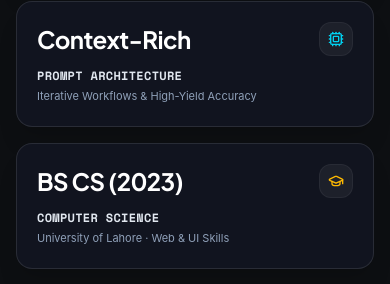
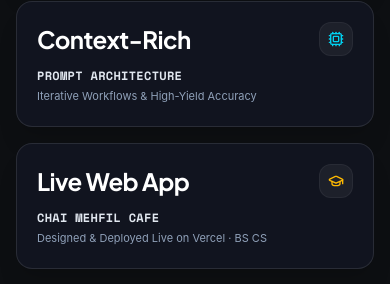
Before and after one commit to yousaftariq2014-png/my-portfolio, a React (Vite) app: page / in a window 390 px wide. Shown: the part 1534-1818 px from the top of the page. Built offline with nearby package versions, Linux system fonts and the light colour scheme.

Commit message:
feat: add Chai Mehfil Cafe project showcase
Update portfolio with live web project details, including a direct launch link, improved proof strip interaction, and updated project metadata.

```diff
--- a/metadata.json
+++ b/metadata.json
@@ -1,6 +1,8 @@
 {
-  "name": "Rishi — Creative Developer & Designer Portfolio",
+  "name": "yousaf  Creative Developer & Designer Portfolio",
   "description": "Interactive creative developer portfolio with 3D perspective doors, dynamic flip cards, playable project showcases, and a time machine journey.",
   "requestFramePermissions": [],
-  "majorCapabilities": ["MAJOR_CAPABILITY_SERVER_SIDE_GEMINI_API"]
+  "majorCapabilities": [
+    "MAJOR_CAPABILITY_SERVER_SIDE_GEMINI_API"
+  ]
 }
--- a/src/App.tsx
+++ b/src/App.tsx
@@ -116,6 +116,7 @@ export default function App() {
             <ProofStrip
               onOpenConsultation={() => handleOpenContact()}
               onViewForexProof={() => handleSelectDoorById('forex-trading')}
+              onViewWebProof={() => handleSelectDoorById('web-development')}
             />
 
             {/* Signature Feature: 3D Doors */}
--- a/src/components/ProofStrip.tsx
+++ b/src/components/ProofStrip.tsx
@@ -5,9 +5,10 @@ import { CREATOR_INFO } from '../data/portfolioData';
 interface ProofStripProps {
   onOpenConsultation: () => void;
   onViewForexProof?: () => void;
+  onViewWebProof?: () => void;
 }
 
-export const ProofStrip: React.FC<ProofStripProps> = ({ onOpenConsultation, onViewForexProof }) => {
+export const ProofStrip: React.FC<ProofStripProps> = ({ onOpenConsultation, onViewForexProof, onViewWebProof }) => {
   const metrics = [
     {
       icon: TrendingUp,
@@ -16,7 +17,8 @@ export const ProofStrip: React.FC<ProofStripProps> = ({ onOpenConsultation, onVi
       sub: 'FundedNext 50K · 6 Yrs · Real Payouts',
       accent: 'text-emerald-400',
       border: 'hover:border-emerald-500/40',
-      clickable: true
+      clickable: true,
+      action: 'forex'
     },
     {
       icon: Film,
@@ -38,12 +40,13 @@ export const ProofStrip: React.FC<ProofStripProps> = ({ onOpenConsultation, onVi
     },
     {
       icon: GraduationCap,
-      value: 'BS CS (2023)',
-      label: 'Computer Science',
-      sub: 'University of Lahore · Web & UI Skills',
+      value: 'Live Web App',
+      label: 'Chai Mehfil Cafe',
+      sub: 'Designed & Deployed Live on Vercel · BS CS',
       accent: 'text-amber-400',
       border: 'hover:border-amber-500/40',
-      clickable: false
+      clickable: true,
+      action: 'web'
     }
   ];
 
@@ -57,11 +60,13 @@ export const ProofStrip: React.FC<ProofStripProps> = ({ onOpenConsultation, onVi
             <div
               key={idx}
               onClick={() => {
-                if (m.clickable && onViewForexProof) {
+                if (m.action === 'forex' && onViewForexProof) {
                   onViewForexProof();
+                } else if (m.action === 'web' && onViewWebProof) {
+                  onViewWebProof();
                 }
               }}
-              className={`p-5 rounded-2xl bg-[#121622]/90 backdrop-blur-md border border-white/10 shadow-xl transition-all duration-300 hover:-translate-y-1 ${m.border} group ${m.clickable ? 'cursor-pointer hover:border-emerald-400/60' : ''}`}
+              className={`p-5 rounded-2xl bg-[#121622]/90 backdrop-blur-md border border-white/10 shadow-xl transition-all duration-300 hover:-translate-y-1 ${m.border} group ${m.clickable ? 'cursor-pointer hover:border-amber-400/50' : ''}`}
             >
               <div className="flex items-center justify-between mb-3">
                 <span className={`text-2xl sm:text-3xl font-black font-display tracking-tight text-white ${m.accent}`}>
@@ -74,8 +79,8 @@ export const ProofStrip: React.FC<ProofStripProps> = ({ onOpenConsultation, onVi
               <div className="text-xs font-bold font-mono text-slate-200 uppercase tracking-wide mb-1 flex items-center justify-between">
                 <span>{m.label}</span>
                 {m.clickable && (
-                  <span className="text-[10px] text-emerald-400 font-bold opacity-0 group-hover:opacity-100 transition-opacity">
-                    View Proofs ↗
+                  <span className="text-[10px] text-amber-400 font-bold opacity-0 group-hover:opacity-100 transition-opacity">
+                    View Project ↗
                   </span>
                 )}
               </div>
--- a/src/data/portfolioData.ts
+++ b/src/data/portfolioData.ts
@@ -198,24 +198,27 @@ export const SERVICE_DOORS: ServiceDoor[] = [
     },
     projects: [
       {
-        id: 'web-foundations',
-        title: 'Modern Web Architecture & Layout Showcase',
-        subtitle: 'Semantic Structure & Interactive Components',
-        category: 'BS COMPUTER SCIENCE • WEB DEVELOPMENT',
-        description: 'Clean, accessible web page architectures built with modern semantic markup, responsive grid structures, and interactive UI states. Demonstrates foundational software engineering discipline paired with modern responsive design.',
+        id: 'chai-mehfil-cafe',
+        title: 'Chai Mehfil Cafe — Rooftop & Desi Bites',
+        subtitle: 'Live Deployed Web Application · Lahore, Pakistan',
+        category: 'LIVE PRODUCTION WEB APP • DESIGN & FRONTEND',
+        description: 'A rich, atmospheric digital brand and web application designed and built for Chai Mehfil Cafe (Opp. Alrehman Garden Phase II, Lahore). Features bilingual Roman Urdu & Nastaliq calligraphy support, dynamic midnight deals (5:00 PM – 4:00 AM), interactive Khas Menu, mood-matcher beverage generator, rooftop seating preview, and live ambient music vibes.',
         highlights: [
-          'Semantic HTML5 structure with zero layout shift',
-          'Clean CSS layout mathematics and accessible typography',
-          'Integration with dynamic interactive widgets and calculators',
-          'University of Lahore Computer Science capstone foundations'
+          'Live production web application deployed on Vercel: https://chaimehfil-flame.vercel.app',
+          'Bilingual interface with Roman Urdu & Urdu calligraphy toggle',
+          'Dynamic Midnight Deals (5:00 PM – 4:00 AM) and interactive Khas Menu',
+          'Mood Matcher beverage engine and Rooftop Seating selector',
+          'Integrated 1-Click WhatsApp Ordering and Google Maps Lahore location',
+          'Mobile-first responsive design with 4.9★ rating (1,500+ reviews)'
         ],
-        tags: ['HTML5', 'Computer Science', 'Page Layout', 'Responsive Design', 'University of Lahore'],
+        tags: ['Live Web App', 'Vercel Deployment', 'UI/UX Design', 'Chai Mehfil', 'Responsive Design', 'Bilingual Urdu', 'Lahore'],
         type: 'desktop',
-        image: '/src/assets/images/project_web_platform_1794424699631.jpg',
+        image: '/assets/aistudio/_C5CFA02A-967A-43FE-9076-ABA9E0246121__3bce116f.png',
+        externalUrl: 'https://chaimehfil-flame.vercel.app',
         stats: [
-          { label: 'Degree', value: 'BS Computer Science' },
-          { label: 'University', value: 'UOL (2023)' },
-          { label: 'Core Skills', value: 'HTML & CS' }
+          { label: 'Platform', value: 'Vercel Live' },
+          { label: 'Rating', value: '4.9 ★ (1.5K+)' },
+          { label: 'Role', value: 'UI/UX & Frontend' }
         ]
       }
     ]
@@ -232,10 +235,11 @@ export const TIMELINE_MILESTONES: TimelineMilestone[] = [
     description: 'Six years of hands-on experience analyzing currency markets using price charts and technical-analysis concepts. Monitored currency-pair movements, applied strategy-based setups with strict risk management, and founded Realify AI to generate compelling short-form and storytelling video content.',
     achievements: [
       'Successfully navigated currency market cycles with disciplined capital protection and patience',
+      'Designed and deployed Chai Mehfil Cafe (chaimehfil-flame.vercel.app) production web application',
       'Built and scaled Realify AI video channels with 100% AI-generated short-form content',
       'Engineered structured prompt workflows for high-accuracy video scene generation'
     ],
-    skills: ['Market Analysis', 'Technical Analysis', 'Risk Management', 'AI Video Creation', 'AI Prompt Engineering', 'Realify AI']
+    skills: ['Market Analysis', 'Technical Analysis', 'Risk Management', 'Web Development', 'Chai Mehfil Cafe', 'AI Video Creation', 'Realify AI']
   },
   {
     year: 2023,
@@ -288,7 +292,7 @@ export const RESUME_DATA = {
     facebook: 'Realify AI',
     pdfUrl: '/assets/aistudio/Yousaf_Tariq_CV_Premium_42a13076.pdf'
   },
-  summary: 'BS Computer Science graduate (University of Lahore) and Certified Prop Trader with six years of hands-on experience in the Forex market. Successfully cleared prop firm evaluations and managed $50,000+ funded trading capital across FundedNext ($50K Elite Trader), My Funded FX ($10K), Atmos Funded, and Funds For Traders, earning verified cash payouts with OFP Funding. Creator of Realify AI and skilled prompt engineer combining disciplined risk management with digital AI pipelines.',
+  summary: 'BS Computer Science graduate (University of Lahore) and Certified Prop Trader with six years of hands-on experience in the Forex market. Successfully cleared prop firm evaluations and managed $50,000+ funded trading capital across FundedNext ($50K Elite Trader), My Funded FX ($10K), Atmos Funded, and Funds For Traders, earning verified cash payouts with OFP Funding. Creator of Realify AI and web developer behind Chai Mehfil Cafe (chaimehfil-flame.vercel.app).',
   certifications: [
     {
       firm: 'FundedNext',
@@ -351,10 +355,11 @@ export const RESUME_DATA = {
       ]
     },
     {
-      area: 'Web Development (Foundational)',
+      area: 'Web Development (Live Production & HTML)',
       bullets: [
-        'Build and structure basic web pages using HTML, including headings, paragraphs, links, images and page layout.',
-        'Actively expanding knowledge of broader web-development technologies.'
+        'Designed and deployed Chai Mehfil Cafe (chaimehfil-flame.vercel.app): Rooftop & Desi Bites in Lahore, featuring bilingual Roman/Urdu mode, dynamic midnight deals, and seating selector.',
+        'Build and structure clean, responsive web pages using HTML5, modern layout mathematics, and semantic accessibility.',
+        'Actively expanding knowledge of modern web development and cloud deployments on Vercel.'
       ]
     }
   ],
```
Also changed, not shown: src/components/DoorDetailView.tsx (+44 -2 lines), public/assets/aistudio/_C5CFA02A-967A-43FE-9076-ABA9E0246121__3bce116f.png (added).
